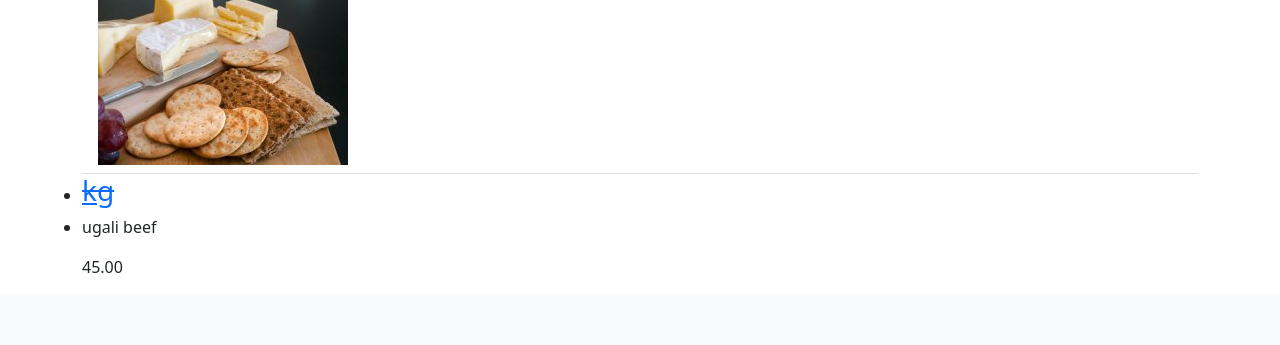
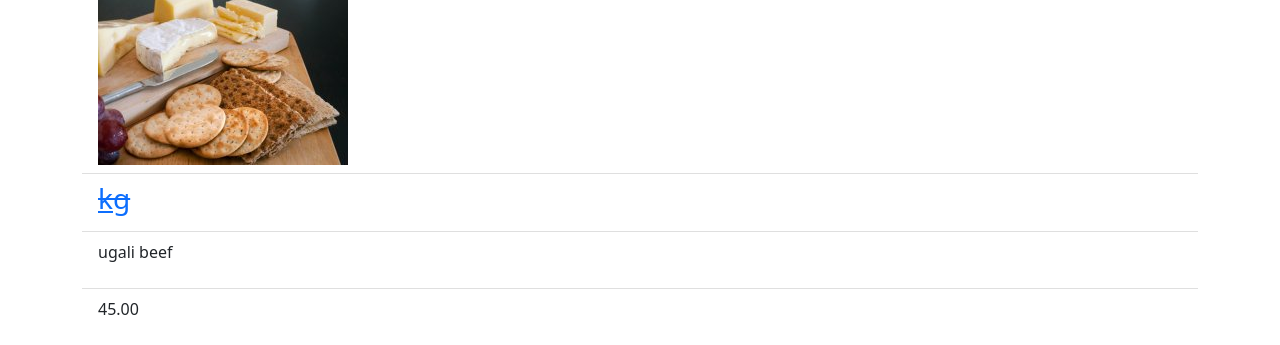
Before and after one commit to mulera21/restorant_web, a Django app: page / in a window 1280 px wide. Shown: the part 2181-2526 px from the top of the page. Before the commit the page ends 2454 px from the top, so only its background shows below. Run offline with Django 5.2, Linux system fonts and the light colour scheme; data comes from the database, SQL or seed files in the repository; some libraries are stand-ins or nearby versions.

Commit message:
applying boostrap

```diff
--- a/mysite/restaurant_menu/templates/index.html
+++ b/mysite/restaurant_menu/templates/index.html
@@ -3,7 +3,7 @@
 {% block content %}
 <div class="container" xmlns="http://www.w3.org/1999/html">
     <h1>Restaurant Menu</h1>
-    <ul class="list-group list-group-flush">
+    <l class="list-group list-group-flush">
         {% for meal in meals %}
             <h2 class="pt -5">{{ meal.1 }}</h2>
                 {% for m in item_list %}
@@ -12,13 +12,13 @@
                             <li  class="list-group-item d-flex justify-content-between align-items-center">
                                 <img src = "{{m.image.url}}">
                             </li>
-                             <li>
+                             <li  class="list-group-item d-flex justify-content-between align-items-center">
                                  <a href="{% url 'menu_item' m.pk %}"><h3><del>{{ m.meal }}</del></h3></a>
                              </li>
-                            <li>
+                            <li  class="list-group-item d-flex justify-content-between align-items-center">
                                 <p>{{ m.description }}</p>
                             </li>
-                             </ul>
+                             <li  class="list-group-item d-flex justify-content-between align-items-center">
                                 <p>{{ m.price }}</p>
                             </li>
                         {% else%}
```
Lines whose indentation alone changed are shown as unchanged.
